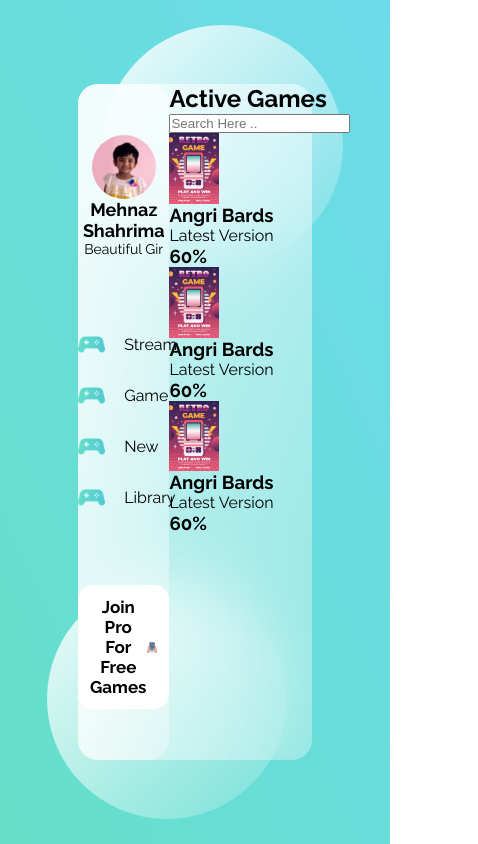
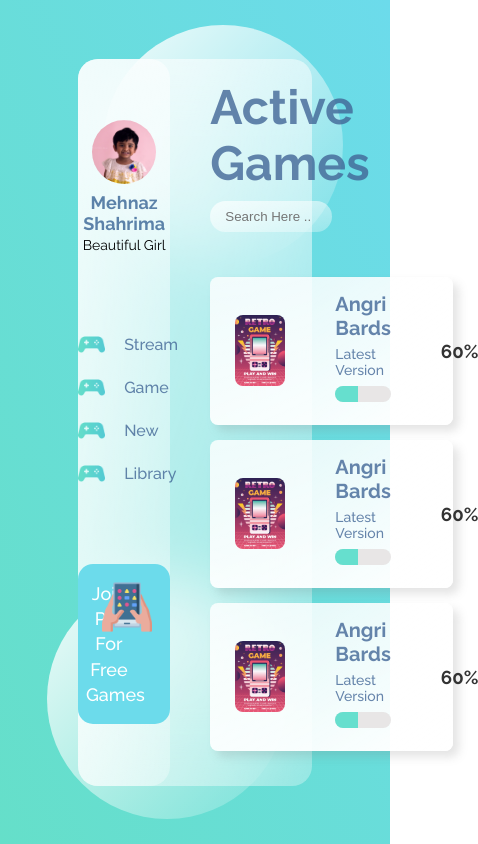
Before and after one commit to naimurcse/dashboard-glass-effect, a plain HTML site: page index.html in a window 390 px wide. Shown: the whole page, 478 px wide, since content can reach past the window. Drawn offline with Linux system fonts and the light colour scheme.

Commit message:
css done need media query and content

```diff
--- a/css/style.css
+++ b/css/style.css
@@ -86,6 +86,9 @@ main {
 
 .user h2 {
     font-size: 18px;
+    margin-top: 8px;
+    margin-bottom: 3px;
+    color: #5c82a9;
 }
 
 .user p {
@@ -97,9 +100,8 @@ main {
 .link {
     display: flex;
     align-items: center;
-    margin: 1.5rem 0;
+    margin: 1rem 0;
     /* padding: 1rem 1rem; */
-
 }
 
 .link img {
@@ -108,52 +110,128 @@ main {
 
 .link h2 {
     font-size: 16px;
-    font-weight: 400;
+    font-weight: 500;
     padding: 0rem 1.2rem;
+    color: #426696;
+    opacity: 0.8;
 }
 
 .pro {
-    display: flex;
     align-items: center;
-    padding: 12px;
-    background: #fff;
+    padding: 17px 8px;
+    background: #6cdbeb;
     border-radius: 15px;
+    position: relative;
 }
 
 .pro h2 {
-    font-size: 17px;
-    flex: 2;
+    font-size: 18px;
+    width: 60%;
+    color: #ffffff;
+    font-weight: 500;
+    line-height: 1.4;
 }
 
 .pro img {
-    width: 0px;
-    flex: 1;
+
+    width: 50px;
+
+    position: absolute;
+
+    top: 18px;
+
+    right: 18px;
 }
 
 .games {
     flex: 2;
+    display: flex;
+    flex-direction: column;
+    justify-content: space-evenly;
+    margin: 0 2.5rem;
+    padding: 20px 0;
 }
 
-.status {}
+.status {
+    margin-bottom: 30px;
+}
 
-.status h1 {}
+.status h1 {
+    color: #426696;
+    font-weight: 600;
+    opacity: 0.8;
+    font-size: 3rem;
+    margin-bottom: 10px;
+}
 
-.status input {}
+.status input {
+    width: 50%;
+    border: none;
+    padding: 8px 15px;
+    border-radius: 40px;
+    background: linear-gradient(to right bottom, rgba(255, 255, 255, 0.7), rgba(255, 255, 255, 0.3));
+}
 
 .cards {}
 
-.card {}
+.card {
+    display: flex;
+    background: linear-gradient(to left top, rgba(255, 255, 255, 1), rgba(255, 255, 255, 0.8));
+    margin: 15px 0;
+    padding: 15px 25px;
+    border-radius: 8px;
+    align-items: center;
+    box-shadow: 6px 6px 10px rgb(120 120 120 / 20%);
+    justify-content: space-between;
+}
 
 .card img {
     width: 50px;
+    border-radius: 8px;
 }
 
-.card-info {}
+.card-info {
 
-.card-info h3 {}
+    flex: 2;
 
-.card-info p {}
+    padding: 0 50px;
+}
 
-.progress-bar {}
+.card-info h3 {
+    color: #426696;
+    font-weight: 600;
+    opacity: 0.8;
+    margin-bottom: 6px;
+    font-size: 20px;
+}
 
-.percentage {}
+.card-info p {
+    color: #426696;
+    font-weight: 500;
+    opacity: 0.8;
+    font-size: 14px;
+}
+
+.progress-bar {
+    width: 100%;
+    height: 16px;
+    background: #e8e6e6;
+    border-radius: 20px;
+    position: relative;
+    margin: 8px 0;
+}
+
+.progress-bar::after {
+    content: "";
+    position: absolute;
+    left: 0;
+    width: 40%;
+    height: 100%;
+    border-top-left-radius: 20px;
+    background: rgb(102 223 206);
+    border-bottom-left-radius: 20px;
+}
+
+.percentage {
+    color: #333;
+}
--- a/index.html
+++ b/index.html
@@ -21,7 +21,7 @@
                 <div class="user">
                     <img src="images/user.png" alt="Mehnaz Shahrima">
                     <h2>Mehnaz Shahrima</h2>
-                    <p>Beautiful Gir</p>
+                    <p>Beautiful Girl</p>
                 </div>
                 <div class="links">
                     <div class="link">
```
